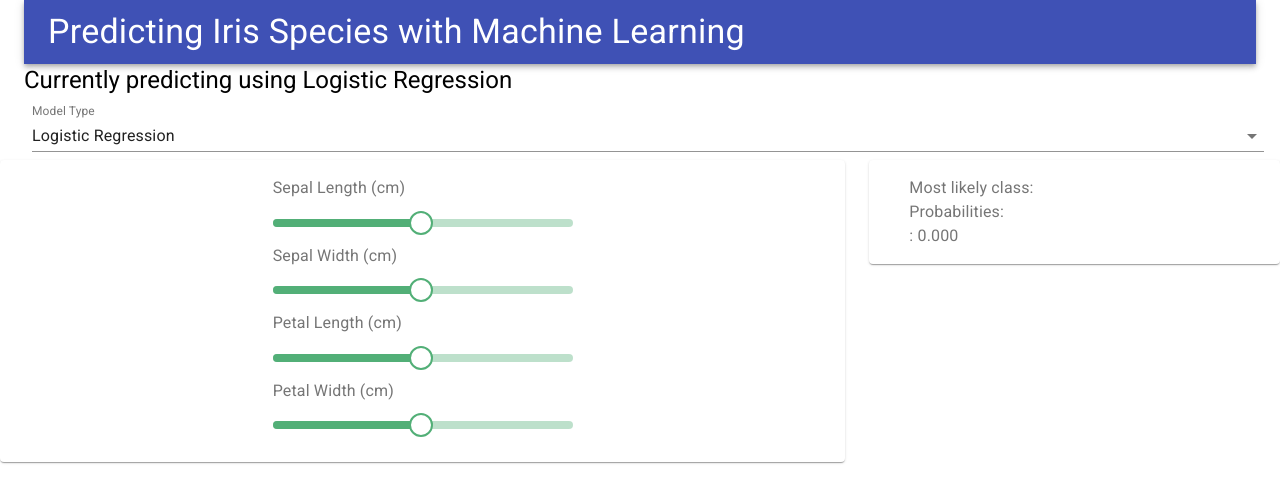
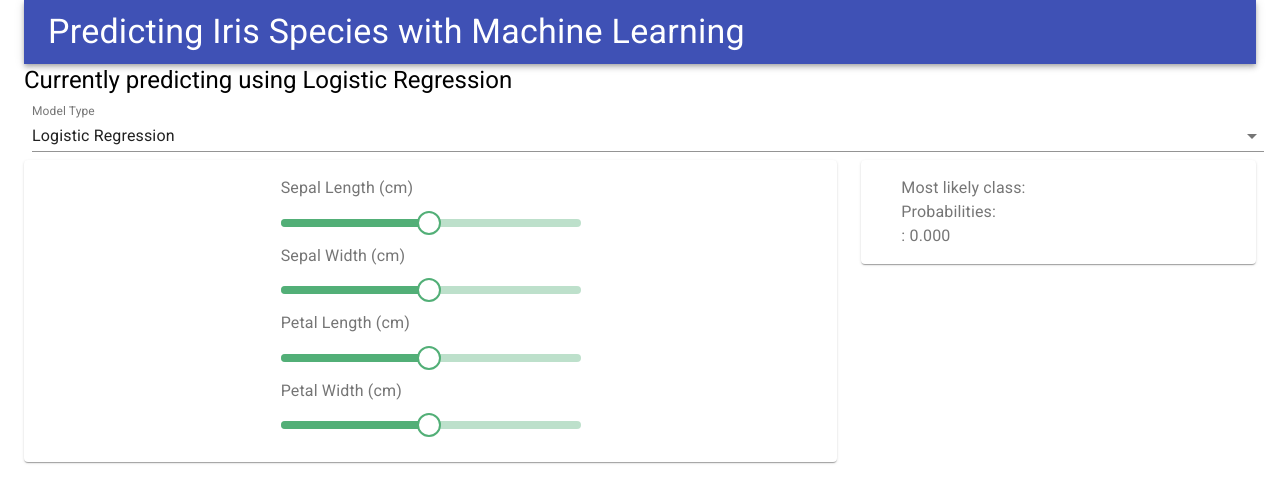
Before and after one commit to yxlee245/app-iris-ml-react-fastapi, a React (Create React App) app: page / in a window 1280 px wide. Shown: the top 502 px of the page. Built offline with nearby package versions, Linux system fonts and the light colour scheme; no server answers.

Commit message:
Wrap inference area component in Container

```diff
--- a/src/components/InferenceArea.js
+++ b/src/components/InferenceArea.js
@@ -1,6 +1,6 @@
 import React from 'react';
 import { makeStyles } from '@material-ui/core/styles';
-import { Paper, Grid } from '@material-ui/core';
+import { Paper, Grid, Container } from '@material-ui/core';
 import InputSliders from './InputSliders';
 import Prediction from './Prediction';
 
@@ -19,7 +19,7 @@ const InferenceArea = ({ state, setState }) => {
     const classes = useStyles();
 
     return (
-        <div className={classes.root}>
+        <Container className={classes.root}>
             <Grid container spacing={3}>
                 <Grid item xs={8}>
                     <Paper className={classes.paper}>
@@ -32,7 +32,7 @@ const InferenceArea = ({ state, setState }) => {
                     </Paper>
                 </Grid>
             </Grid>
-        </div>
+        </Container>
     )
 };
 
```
